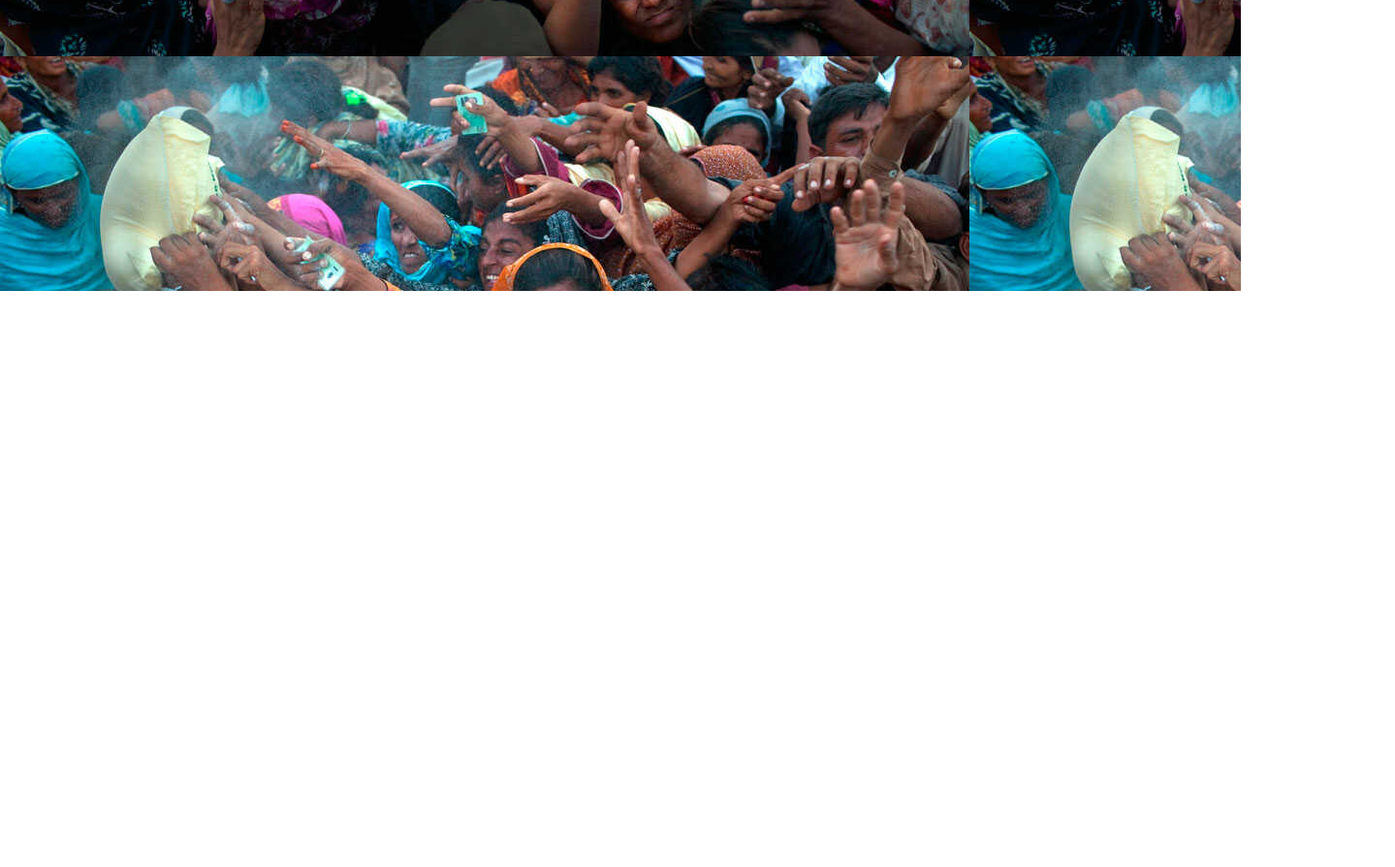
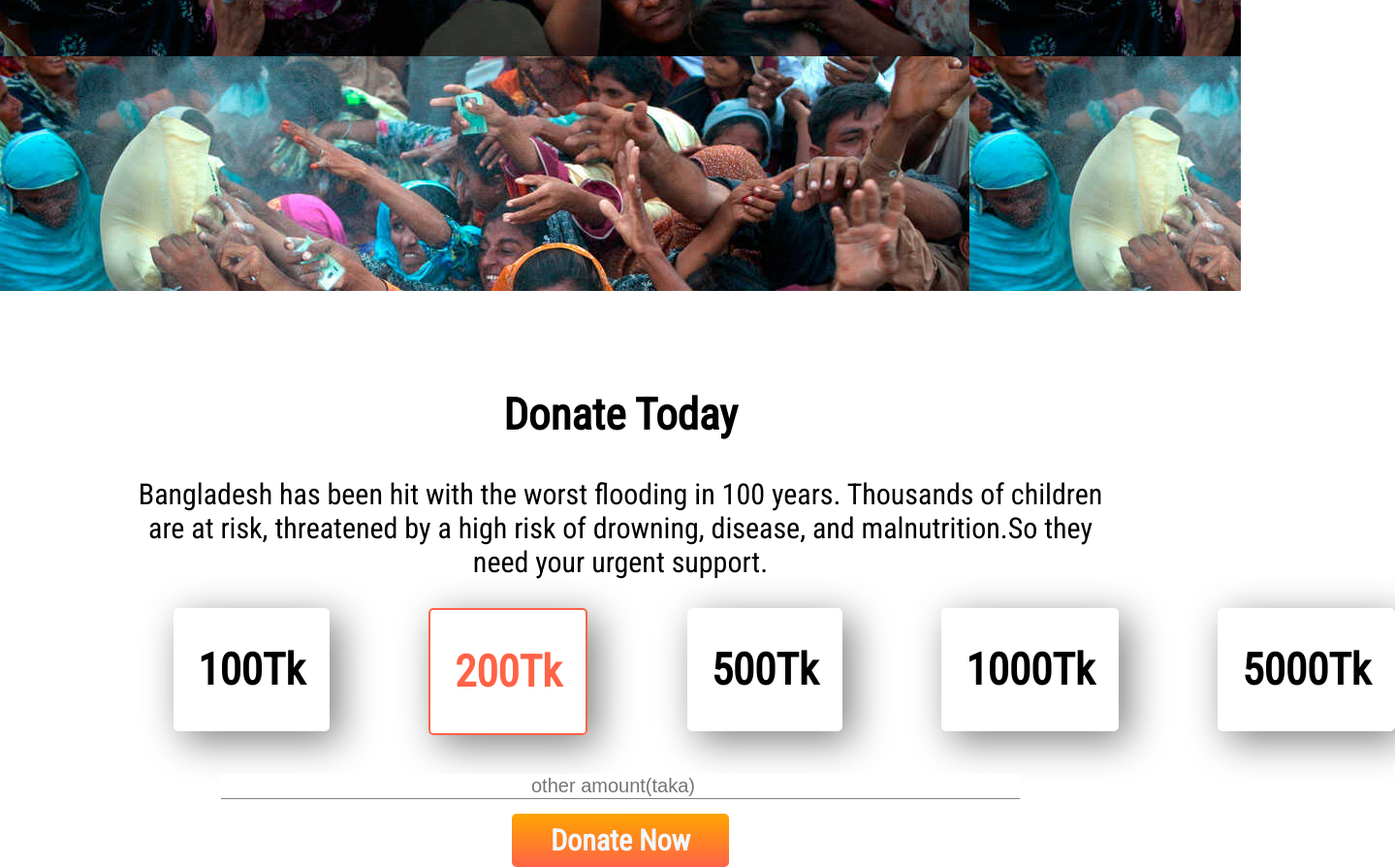
Before and after one commit to farhanarikta/Donate-Today, a plain HTML site: page index.html in a window 1280 px wide. Shown: the part 692-1586 px from the top of the page at 97% size, 1439 px wide, since content can reach past the window. Before the commit the page ends 992 px from the top, so only its background shows below. Drawn offline with Linux system fonts and the light colour scheme.

Commit message:
donate today

```diff
--- a/index.html
+++ b/index.html
@@ -20,6 +20,36 @@
         <a href=""class="btn">Donate Now</a>
     </div>
     </section>
+    <section class="donate-today">
+    <div class="why need">
+        <h1>Donate Today</h1>
+        <p>Bangladesh has been hit with the worst flooding in 100 years. Thousands of children are at risk, threatened by a high risk of drowning, disease, and malnutrition.So they need your urgent support.</p>
+    </div>
+    <div class="donation-amount">
+        <div class="boxed-taka">
+            <h1>100Tk</h1>
+        </div>
+        <div id="orange" class="boxed-taka">
+            <h1>200Tk</h1>
+        </div>
+        <div class="boxed-taka">
+            <h1>500Tk</h1>
+        </div>
+        <div class="boxed-taka">
+            <h1>1000Tk</h1>
+        </div>
+        <div class="boxed-taka">
+            <h1>5000Tk</h1>
+
+    </div>
+
+    </div>
+    <div class="input-part">
+        <input type="number" placeholder="other amount(taka)">
+    </div>
+    <a href="" class="input-btn">Donate Now</a>
+
+    </section>
 
 
 
--- a/style.css
+++ b/style.css
@@ -27,3 +27,48 @@ body{
     font-weight: 700;
 
 }
+.donate-today{
+    text-align: center;
+    padding-left: 10%;
+    padding-right: 10%;
+    padding-top: 5%;
+}
+.donation-amount{
+    display: flex;
+    justify-content: space-around;
+}
+input{
+    margin: 40px 0 25px 0;
+    font-size: 20px;
+    border: none;
+    outline: none;
+    justify-content: center;
+    text-align: center;
+    border-bottom: 1px solid gray;
+    transition: .3s linear;
+    width: 80%;
+}
+.input-btn{
+    background-image: linear-gradient(orange,tomato);
+    text-decoration: none;
+    padding: 10px 40px;
+    border-radius: 5px;
+    font-weight: 700;
+    color: aliceblue;
+}
+.boxed-taka{
+    box-shadow: 10px 10px 40px gray;
+    margin-left: 5%;
+    margin-right: 5%;
+    padding-left: 25PX;
+    padding-right: 25px;
+    width: 350%;
+    height: 100%;
+    text-align: center;
+    border-radius: 5px;
+
+}
+#orange{
+    border: 2px solid tomato;
+    color: tomato;
+}
```
